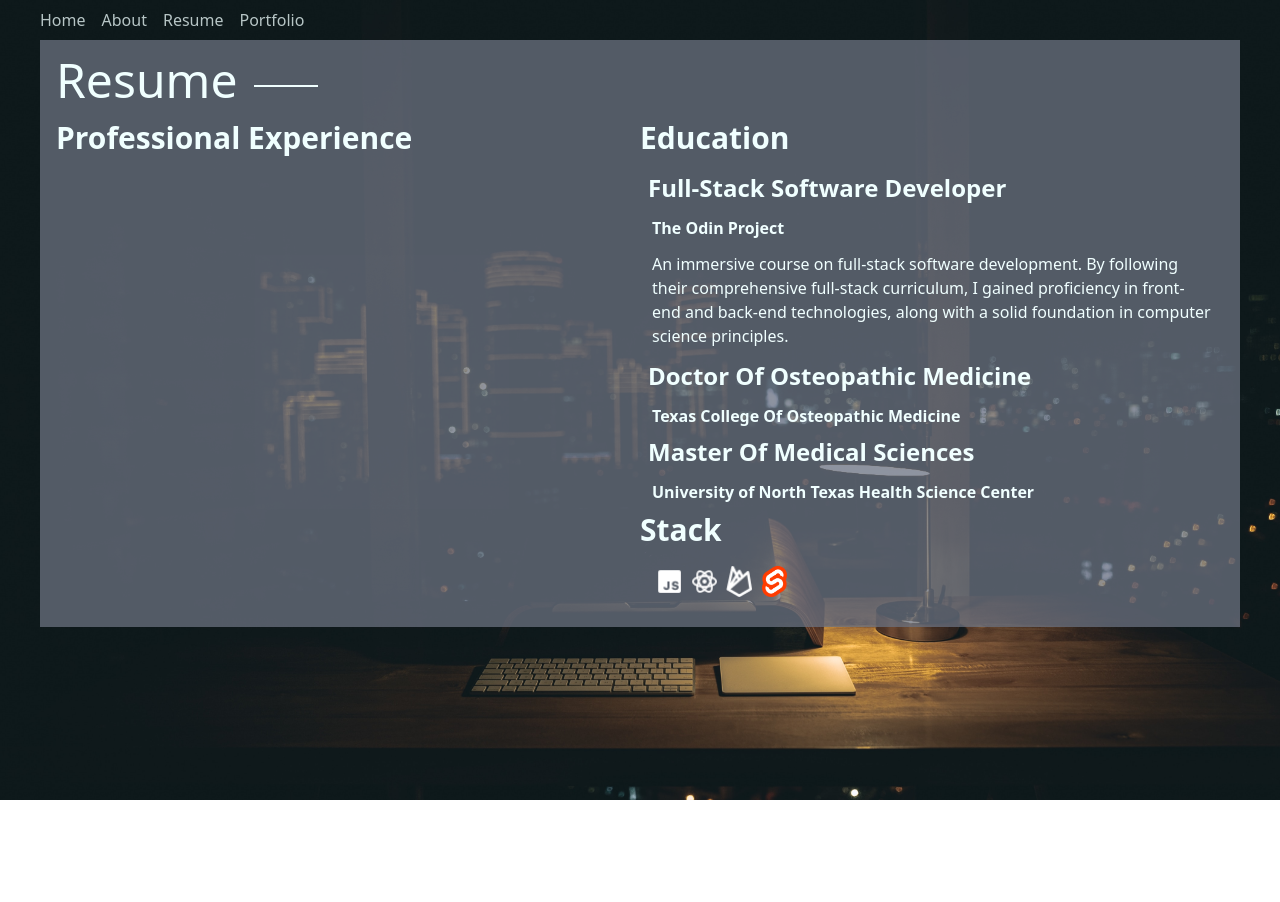
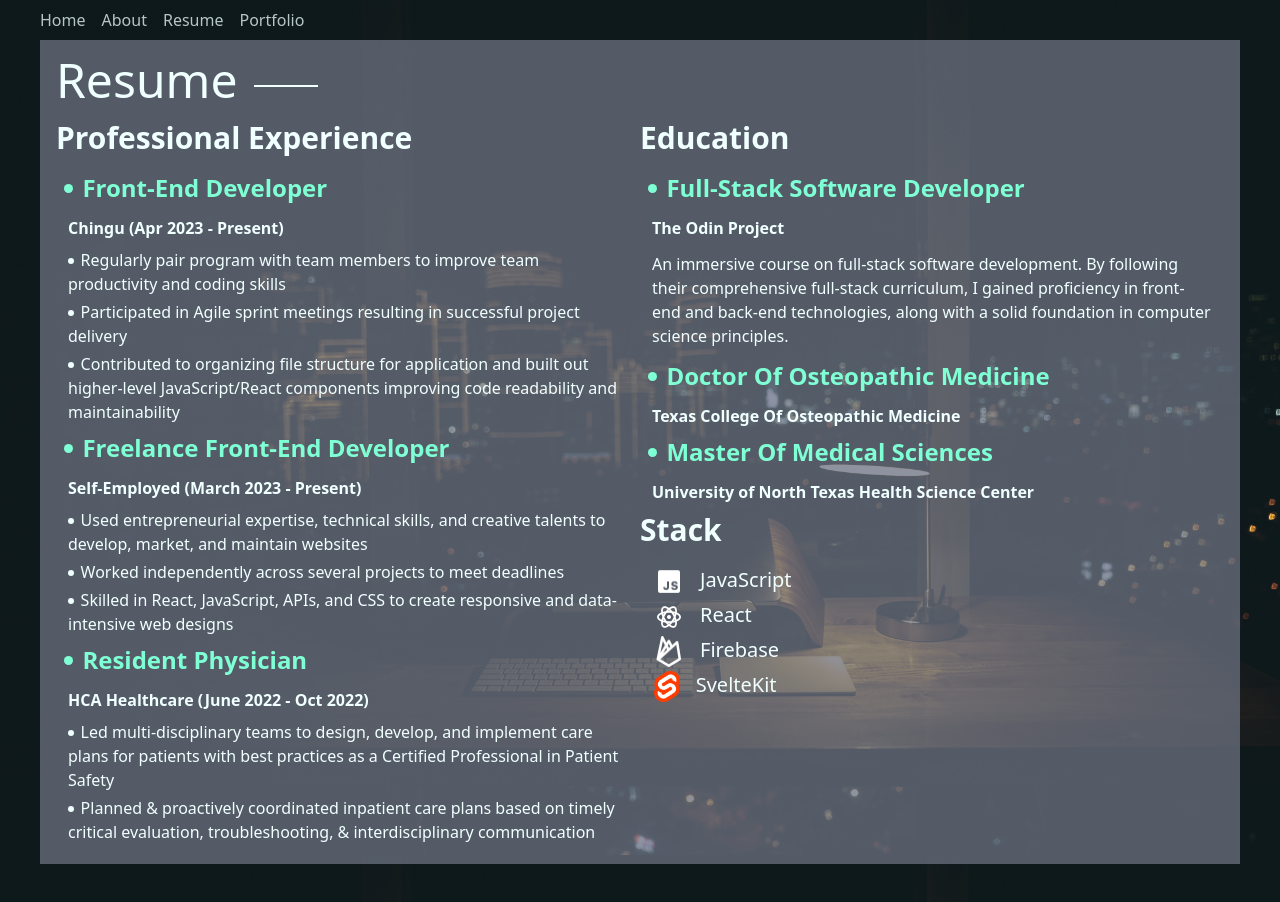
Before and after one commit to JeffLi117/Jeffrey-Li-Website, a Next.js app: page /resume in a window 1280 px wide. Before the commit the page ends 800 px from the top, so only its background shows below. Built offline with nearby package versions, Linux system fonts and the light colour scheme.

Commit message:
Finished initial version of resume page

```diff
--- a/app/globals.css
+++ b/app/globals.css
@@ -28,6 +28,20 @@ html {
     margin: 0 1rem;
 }
 
+li.bulleted-header {
+    color:aquamarine;
+}
+
+li.bulleted-header span {
+    color:aquamarine;
+}
+
+li span {
+    margin-left: -0.65em;
+    color: azure;
+}
+
+
 @media (min-width: 768px) {
     .imageHolder {
         margin: auto 0;
--- a/app/resume/page.js
+++ b/app/resume/page.js
@@ -9,29 +9,55 @@ function resumePage() {
         <div className="grid grid-cols-1 justify-left items-start pt-4 md:grid-cols-2">
             <div className="md:col-start-1">
               <div className="text-2xl mb-4 font-bold w-4/5 md:text-3xl">Professional Experience</div>
+              <li className="text-1xl bulleted-header m-2 font-bold w-4/5 md:text-2xl"><span>Front-End Developer</span></li>
+              <div className="m-3 mb-2 font-semibold">Chingu (Apr 2023 - Present)</div>
+              <li className="mx-3 mb-1"><span>Regularly pair program with team members to improve team productivity and coding skills</span></li>
+              <li className="mx-3 mb-1"><span>Participated in Agile sprint meetings resulting in successful project delivery</span></li>
+              <li className="mx-3 mb-1"><span>Contributed to organizing file structure for application and built out higher-level JavaScript/React components
+improving code readability and maintainability</span></li>
+
+              <li className="text-1xl bulleted-header m-2 font-bold w-4/5 md:text-2xl"><span>Freelance Front-End Developer</span></li>
+              <div className="m-3 mb-2 font-semibold">Self-Employed (March 2023 - Present)</div>
+              <li className="mx-3 mb-1"><span>Used entrepreneurial expertise, technical skills, and creative talents to develop, market, and maintain websites</span></li>
+              <li className="mx-3 mb-1"><span>Worked independently across several projects to meet deadlines</span></li>
+              <li className="mx-3 mb-1"><span>Skilled in React, JavaScript, APIs, and CSS to create responsive and data-intensive web designs</span></li>
+
+              <li className="text-1xl bulleted-header m-2 font-bold w-4/5 md:text-2xl"><span>Resident Physician</span></li>
+              <div className="m-3 mb-2 font-semibold">HCA Healthcare (June 2022 - Oct 2022)</div>
+              <li className="mx-3 mb-1"><span>Led multi-disciplinary teams to design, develop, and implement care plans for patients with best practices
+as a Certified Professional in Patient Safety</span></li>
+              <li className="mx-3 mb-1"><span>Planned & proactively coordinated inpatient care plans based on timely critical evaluation, troubleshooting,
+& interdisciplinary communication</span></li>
+
             </div>
             <div className="md:col-start-2">
             <div className="text-2xl mb-4 font-bold w-4/5 md:text-3xl">Education</div>
-              <div className="text-1xl m-2 font-bold w-4/5 md:text-2xl">Full-Stack Software Developer</div>
+              <li className="text-1xl bulleted-header m-2 font-bold w-4/5 md:text-2xl"><span>Full-Stack Software Developer</span></li>
               <div className="m-3 mb-2 font-semibold">The Odin Project</div>
               <div className="m-3">An immersive course on full-stack software development. By following their comprehensive full-stack curriculum, I gained proficiency in front-end and back-end technologies, along with a solid foundation in computer science principles.</div>
-              <div className="text-1xl m-2 font-bold w-4/5 md:text-2xl">Doctor Of Osteopathic Medicine</div>
+
+              <li className="text-1xl bulleted-header m-2 font-bold w-4/5 md:text-2xl"><span>Doctor Of Osteopathic Medicine</span></li>
               <div className="m-3 mb-2 font-semibold">Texas College Of Osteopathic Medicine</div>
-              <div className="text-1xl m-2 font-bold w-4/5 md:text-2xl">Master Of Medical Sciences</div>
+
+              <li className="text-1xl bulleted-header m-2 font-bold w-4/5 md:text-2xl"><span>Master Of Medical Sciences</span></li>
               <div className="m-3 mb-2 font-semibold">University of North Texas Health Science Center</div>
               <div className="text-2xl mb-4 font-bold w-4/5 md:text-3xl">Stack</div>
-              <div className="m-3 flex flex-row justify-left items-center" >
-                <div className="stack-image-holder">
+              <div className="m-3 flex flex-col justify-left items-start" >
+                <div className="flex flex-row gap-4 stack-image-holder">
                   <Image src="/js.png" alt="javascript icon" width="0" height="0" sizes="100vw" className="w-full h-auto" />
+                  <div className="text-xl">JavaScript</div>
                 </div>
-                <div className="stack-image-holder">
-                  <Image src="/react.png" alt="react icon" width="0" height="0" sizes="100vw" className="w-full h-auto" />
+                <div className="flex flex-row gap-4 stack-image-holder">
+                  <Image src="/react.png" alt="react icon" width="0" height="0" sizes="100vw" className="w-full h-auto m-auto" />
+                  <div className="text-xl">React</div>
                 </div>
-                <div className="stack-image-holder">
+                <div className="flex flex-row gap-4 stack-image-holder">
                   <Image src="/firebase.png" alt="firebase icon" width="0" height="0" sizes="100vw" className="w-full h-auto" />
+                  <div className="text-xl">Firebase</div>
                 </div>
-                <div className="stack-image-holder">
+                <div className="flex flex-row gap-4 stack-image-holder">
                   <Image src="/sveltekit.png" alt="sveltekit icon" width="0" height="0" sizes="100vw" className="h-full w-auto m-auto" />
+                  <div className="text-xl">SvelteKit</div>
                 </div>
               </div>
             </div>
```
Also changed, not shown: public/react-js-icon.png (added).
